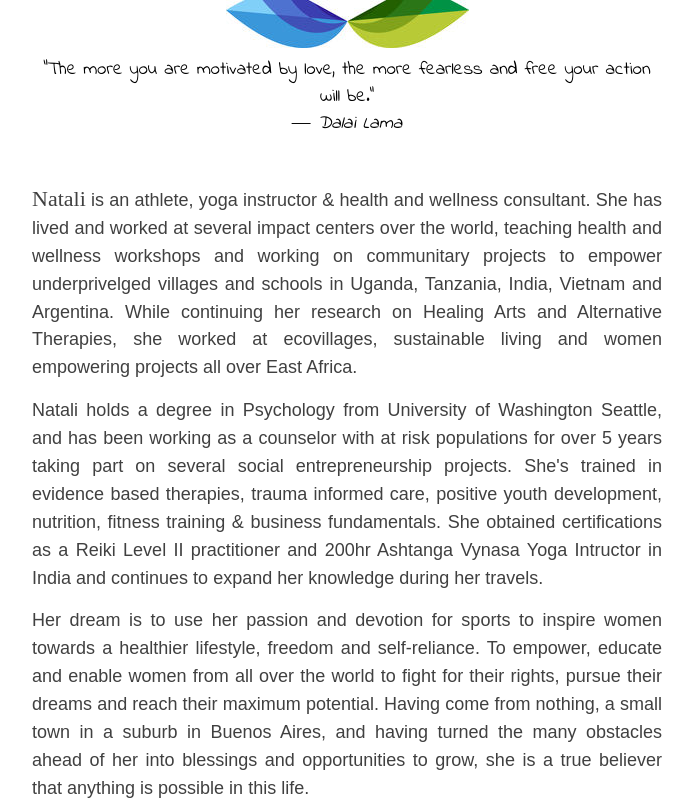
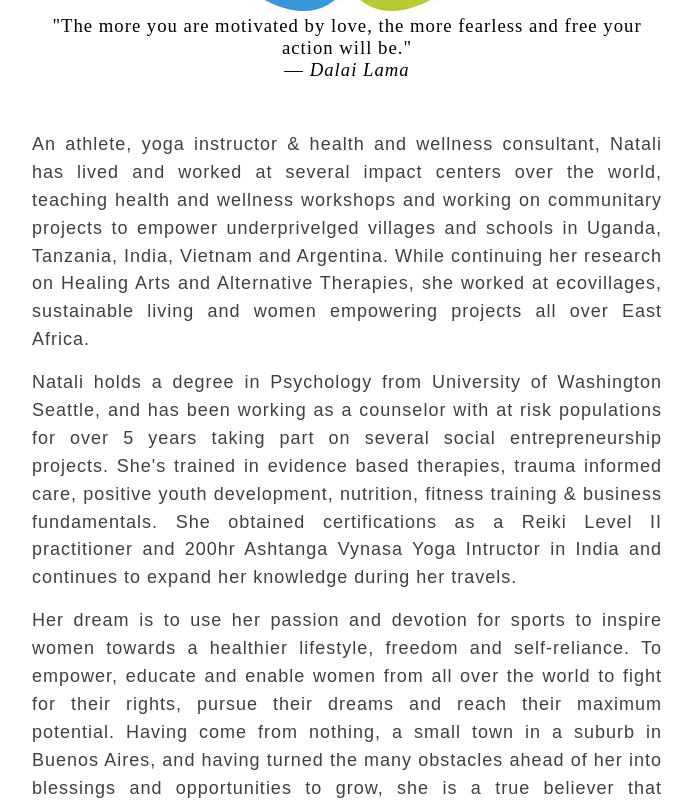
Before and after one commit to joshdrochon/yoga-with-natali, a React (Create React App) app: page /about in a window 1280 px wide. Shown: the part 1820-2620 px from the top of the page, without its empty margins (293-986 px from the left). Built offline with nearby package versions, Linux system fonts and the light colour scheme; what really-smooth-scroll would draw is missing.

Commit message:
refactor css

```diff
--- a/src/App.css
+++ b/src/App.css
@@ -1,3 +1,5 @@
+@import "./css/index.css";
+
 span.body-text-wrapper p {
   font-family: sans-serif;
   line-height: 1.55;
@@ -30,8 +32,10 @@ span.body-text-wrapper p {
 * {
   margin: 0px;
   padding: 0px;
+  box-sizing: border-box;
   font-weight: lighter;
-  font-family: "Indie Flower";
+  letter-spacing: 1px;
+  font-family: "HelveticaNeue-Light";
 }
 .wrapper-main {
   padding-top: 70px;
@@ -57,6 +61,10 @@ span.body-text-wrapper p {
   box-sizing: border-box;
   overflow: hidden;
 }
+.reverse {
+  flex-wrap: wrap-reverse;
+}
+
 .bottom-line {
   width: 80%;
   margin: 0px;
@@ -70,7 +78,6 @@ span.body-text-wrapper p {
   text-align: justify;
   margin: 10px;
   padding: 10px;
-  box-sizing: border-box;
   overflow: hidden;
   text-justify: inter-word;
 }
@@ -162,3 +169,15 @@ button:active {
     max-width: 100%;
   }
 }
+
+.btn-default {
+  padding: 30px;
+  margin-top: 25px;
+  margin-bottom: 20px;
+  box-shadow: 5px 5px 10px;
+}
+.btn-default:active {
+  background-color: ghostwhite;
+  transform: scale(0.96);
+  box-shadow: 0px 0px 0px;
+}
--- a/src/components/about/AboutView2.js
+++ b/src/components/about/AboutView2.js
@@ -2,44 +2,13 @@ import React from "react";
 import { content } from "./../application/Content.js";
 import zen from "./../../assets/images/about/zen.jpg";
 
-const AboutView2 = () => {
-  return (
-    <div id="wrapper-reverse" className="flex-parent">
-      <style>
-        {`
-        #wrapper-reverse{
-          flex-wrap: wrap-reverse;
-        }
-        #p-start{
-          font-family: cursive;
-          line-height: 0px;
-          font-size: 22px;
-        }
-        #envelope h4{
-          font-weight: lighter;
-          letter-spacing: 2px;
-        }
-        @media(max-width: 700px){
-          #envelope{
-            padding: 2px;
-            text-align: justify;
-            text-justify: inter-word;
-          }
-        }
-      `}
-      </style>
+const AboutView2 = () => (
+  <div className="flex-parent reverse">
     <div className="article">
-        <span id="envelope">
       <span className="body-text-wrapper">
-            <p>
-              <span id="p-start">Natali</span>
-              {content.about.p1}
-            </p>
-
+        <p>{content.about.p1}</p>
         <p>{content.about.p2}</p>
-
         <p>{content.about.p3}</p>
-          </span>
       </span>
     </div>
     <div className="flex-child">
@@ -55,6 +24,5 @@ const AboutView2 = () => {
     <hr className="bottom-line" />
   </div>
 );
-};
 
 export default AboutView2;
--- a/src/components/application/Content.js
+++ b/src/components/application/Content.js
@@ -1,20 +1,27 @@
 export const content = {
   about: {
-    p1: ' is an athlete, yoga instructor & health and wellness consultant. She has lived and worked at several impact centers over the world, teaching health and wellness workshops and working on communitary projects to empower underprivelged villages and schools in Uganda, Tanzania, India, Vietnam and Argentina. While continuing her research on Healing Arts and Alternative Therapies, she worked at ecovillages, sustainable living and women empowering projects all over East Africa.',
-    p2: 'Natali holds a degree in Psychology from University of Washington Seattle, and has been working as a counselor with at risk populations for over 5 years taking part on several social entrepreneurship projects. She\'s trained in evidence based therapies, trauma informed care, positive youth development, nutrition, fitness training & business fundamentals. She obtained certifications as a Reiki Level II practitioner and 200hr Ashtanga Vynasa Yoga Intructor in India and continues to expand her knowledge during her travels.',
-    p3: 'Her dream is to use her passion and devotion for sports to inspire women towards a healthier lifestyle, freedom and self-reliance. To empower, educate and enable women from all over the world to fight for their rights, pursue their dreams and reach their maximum potential. Having come from nothing, a small town in a suburb in Buenos Aires, and having turned the many obstacles ahead of her into blessings and opportunities to grow, she is a true believer that anything is possible in this life. '
+    p1:
+      "An athlete, yoga instructor & health and wellness consultant, Natali has lived and worked at several impact centers over the world, teaching health and wellness workshops and working on communitary projects to empower underprivelged villages and schools in Uganda, Tanzania, India, Vietnam and Argentina. While continuing her research on Healing Arts and Alternative Therapies, she worked at ecovillages, sustainable living and women empowering projects all over East Africa.",
+    p2:
+      "Natali holds a degree in Psychology from University of Washington Seattle, and has been working as a counselor with at risk populations for over 5 years taking part on several social entrepreneurship projects. She's trained in evidence based therapies, trauma informed care, positive youth development, nutrition, fitness training & business fundamentals. She obtained certifications as a Reiki Level II practitioner and 200hr Ashtanga Vynasa Yoga Intructor in India and continues to expand her knowledge during her travels.",
+    p3:
+      "Her dream is to use her passion and devotion for sports to inspire women towards a healthier lifestyle, freedom and self-reliance. To empower, educate and enable women from all over the world to fight for their rights, pursue their dreams and reach their maximum potential. Having come from nothing, a small town in a suburb in Buenos Aires, and having turned the many obstacles ahead of her into blessings and opportunities to grow, she is a true believer that anything is possible in this life. "
   },
   home: {
-    p1: 'Contrary to popular belief, Lorem Ipsum is not simply random text. It has roots in a piece of classical Latin literature from 45 BC, making it over 2000 years old. Richard McClintock, a Latin professor at Hampden-Sydney College in Virginia, looked up one of the more obscure Latin words, consectetur, from a Lorem Ipsum passage, and going through the cites of the word in classical literature, discovered the undoubtable source. Lorem Ipsum comes from sections 1.10.32 and 1.10.33 of "de Finibus Bonorum et Malorum" (The Extremes of Good and Evil) by Cicero, written in 45 BC. This book is a treatise on the theory of ethics, very popular during the Renaissance. The first line of Lorem Ipsum, "Lorem ipsum dolor sit amet..", comes from a line in section 1.10.32.'
+    p1:
+      'Contrary to popular belief, Lorem Ipsum is not simply random text. It has roots in a piece of classical Latin literature from 45 BC, making it over 2000 years old. Richard McClintock, a Latin professor at Hampden-Sydney College in Virginia, looked up one of the more obscure Latin words, consectetur, from a Lorem Ipsum passage, and going through the cites of the word in classical literature, discovered the undoubtable source. Lorem Ipsum comes from sections 1.10.32 and 1.10.33 of "de Finibus Bonorum et Malorum" (The Extremes of Good and Evil) by Cicero, written in 45 BC. This book is a treatise on the theory of ethics, very popular during the Renaissance. The first line of Lorem Ipsum, "Lorem ipsum dolor sit amet..", comes from a line in section 1.10.32.'
   },
   blog: {
     posts: [
       {
-        p1: 'M I N D F U L E S S • We all heard the say, “if you can’t defeat your enemy, join them.” Most times we let our minds take over and control our lives in a negative way. In fact, most things we do, habits we adopt, the things we say, happen unconsciously and in automatic pilot. What if instead of seeing our mind as an enemy, we see it as an amazing tool we can use to achieve and materialize things that you want in life. We can choose to see negativity as our enemy created by a confused, blurred mind. Because when you and your mind come into harmony, life will take a different turn.',
-        p2:' 10 years ago, I was trapped in my own head, filled with fears and insecurities that sometimes try to hunt me nowadays. Coming from a small little village with very humble beginnings and no one believing I’d make it out of there except my parents, who would’ve imagined I’d be ever traveling the world learning lots and lots by the minute, having the opportunities to understand other cultures and their practices and having such a long journey with infinite posibilites ahead. Walking along this colorful streets, surrounded by beautiful, green mountains, feeling so small and so big at the same time. Who would’ve thought, who would’ve thought. Imagination and dreams are free, the only limits lie within yourself...'
+        p1:
+          "M I N D F U L E S S • We all heard the say, “if you can’t defeat your enemy, join them.” Most times we let our minds take over and control our lives in a negative way. In fact, most things we do, habits we adopt, the things we say, happen unconsciously and in automatic pilot. What if instead of seeing our mind as an enemy, we see it as an amazing tool we can use to achieve and materialize things that you want in life. We can choose to see negativity as our enemy created by a confused, blurred mind. Because when you and your mind come into harmony, life will take a different turn.",
+        p2:
+          " 10 years ago, I was trapped in my own head, filled with fears and insecurities that sometimes try to hunt me nowadays. Coming from a small little village with very humble beginnings and no one believing I’d make it out of there except my parents, who would’ve imagined I’d be ever traveling the world learning lots and lots by the minute, having the opportunities to understand other cultures and their practices and having such a long journey with infinite posibilites ahead. Walking along this colorful streets, surrounded by beautiful, green mountains, feeling so small and so big at the same time. Who would’ve thought, who would’ve thought. Imagination and dreams are free, the only limits lie within yourself..."
       }
     ]
   }
-}
+};
 
-export const fbLink = 'https://www.facebook.com/Nomad-Yoga-Meditation-Reiki-132243704300765/?hc_ref=ARSwmwMabO66qzEVPId0P4K9gwrg18GVMuPLTxNGStcb5bQWo1r5gqEsLemV8I4GGOI&fref=nf';
+export const fbLink =
+  "https://www.facebook.com/Nomad-Yoga-Meditation-Reiki-132243704300765/?hc_ref=ARSwmwMabO66qzEVPId0P4K9gwrg18GVMuPLTxNGStcb5bQWo1r5gqEsLemV8I4GGOI&fref=nf";
--- a/src/components/contact/Contact.js
+++ b/src/components/contact/Contact.js
@@ -1,6 +1,7 @@
 import React, { Component, Fragment } from "react";
 import Header from "./Header";
 import ContactView1 from "./ContactView1";
+import "./Form.css";
 
 export default class Contact extends Component {
   state = {
--- a/src/components/contact/ContactView1.js
+++ b/src/components/contact/ContactView1.js
@@ -2,7 +2,7 @@ import React from "react";
 import ContactForm from "./ContactForm";
 
 const ContactView1 = () => (
-  <div className="flex-parent">
+  <div className="flex-parent reverse">
     <style>
       {`
       #contact-view{
--- a/src/components/practice/PracticeView1.js
+++ b/src/components/practice/PracticeView1.js
@@ -31,3 +31,5 @@ const PracticeView1 = () => (
 );
 
 export default PracticeView1;
+
+//horizontal selection menu, with toggle-open as in Give site,
--- a/src/css/index.css
+++ b/src/css/index.css
@@ -1,10 +1,17 @@
 @font-face {
-  font-family: 'garamond-premier-pro-light-display';
-  src: local('garamond-premier-pro-light-display'), url(./fonts/Garamond-Premier-Pro-Light-Display.otf) format('otf');
+  font-family: "garamond-premier-pro-light-display";
+  src: local("garamond-premier-pro-light-display"),
+    url(./fonts/Garamond-Premier-Pro-Light-Display.otf) format("otf");
 }
 
+@font-face {
+  font-family: "garamond-premier-pro-light-italic-display";
+  src: local("garamond-premier-pro-light-italic-display"),
+    url(./fonts/Garamond-Premier-Pro-Light-Italic-Display.otf) format("otf");
+}
 
 @font-face {
-  font-family: 'garamond-premier-pro-light-italic-display';
-  src: local('garamond-premier-pro-light-italic-display'), url(./fonts/Garamond-Premier-Pro-Light-Italic-Display.otf) format('otf');
+  font-family: "HelveticaNeue-Light";
+  src: local("HelveticaNeue-Light"),
+    url(./fonts/HelveticaNeue-Light.otf) format("otf");
 }
```
Also changed, not shown: src/components/about/header/Header.js (+8 -2 lines), src/components/contact/ContactForm.js (+2 -39 lines), src/components/contact/Form.css (added, +25 -0 lines), firebase.json (added), src/css/fonts/HelveticaNeue-Light.otf (added), 42 other files (tests, documents, lock files or other folders). Lines whose indentation alone changed are shown as unchanged.
